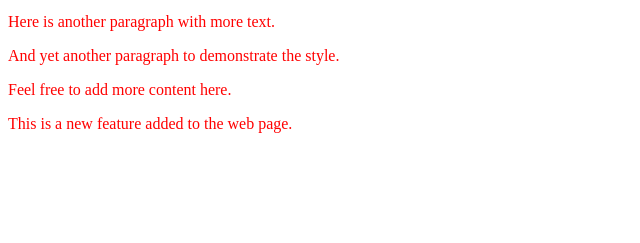
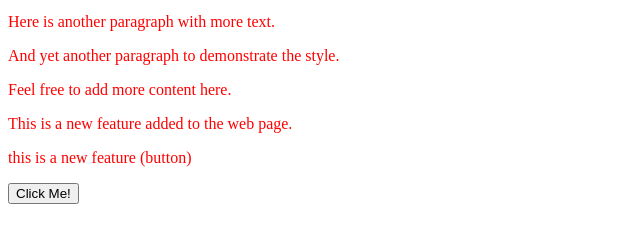
Before and after one commit to eshaal-hp/LocalRepo, a plain HTML site: page index.html in a window 1280 px wide. Shown: the part 87-330 px from the top of the page, without its empty margins (0-640 px from the left). Drawn offline with Linux system fonts and the light colour scheme.

Commit message:
added a button

```diff
--- a/index.html
+++ b/index.html
@@ -12,4 +12,7 @@
     <p>
         This is a new feature added to the web page.
     </p>
+    <p>
+        this is a new feature (button) </p><button>Click Me!</button>
+    </p>
 </body>
```
